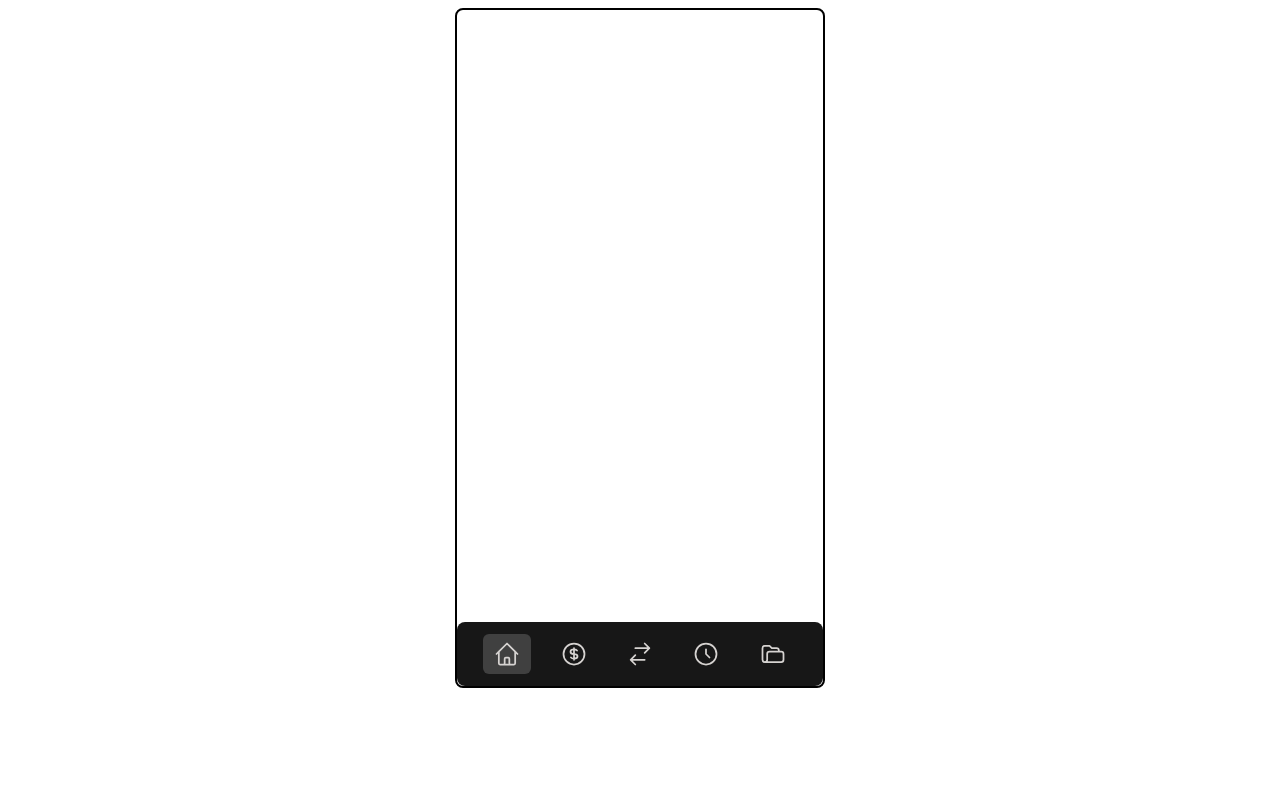
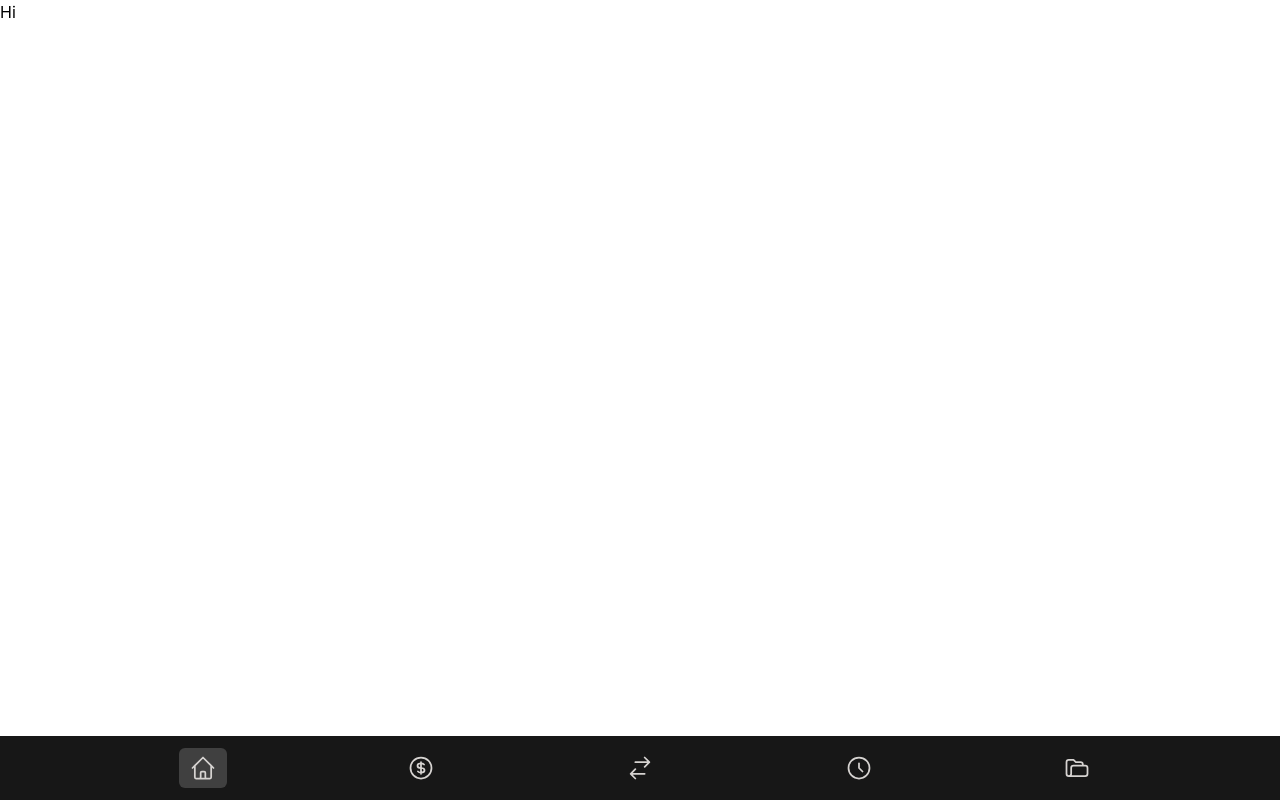
Before and after one commit to cajr11/fusion-cryptoapp-reactjs, a React (Create React App) app: page / in a window 1280 px wide. Built offline with nearby package versions, Linux system fonts and the light colour scheme.

Commit message:
folder restructure &  main nav link component created

```diff
--- a/package.json
+++ b/package.json
@@ -9,6 +9,7 @@
     "@testing-library/user-event": "^13.5.0",
     "react": "^17.0.2",
     "react-dom": "^17.0.2",
+    "react-router-dom": "^6.2.1",
     "react-scripts": "5.0.0",
     "web-vitals": "^2.1.4"
   },
--- a/src/App.js
+++ b/src/App.js
@@ -1,9 +1,18 @@
 import Layout from "./components/UI/Layout";
+import { Routes, Route } from "react-router-dom";
+import Home from "./pages/Home";
 
 function App() {
   return (
     <>
       <Layout>
+        <Routes>
+            <Route path="/" element={<Home />} />
+            <Route />
+            <Route />
+            <Route />
+            <Route />
+        </Routes>
       </Layout>
     </>
   );
--- a/src/components/UI/Layout.js
+++ b/src/components/UI/Layout.js
@@ -4,7 +4,7 @@ import MainNavigation from './MainNavigation'
 
 const Layout = ({ children }) => {
   return (
-    <div className='mobile-card mt-2 mx-auto border-2 border-black rounded-lg relative'>
+    <div className='w-screen h-screen max-h-screen relative'>
         <MainNavigation />
         <main>{children}</main>
     </div>
--- /dev/null
+++ b/src/components/UI/MainNavLink.js
@@ -0,0 +1,21 @@
+import React from 'react';
+import { NavLink } from "react-router-dom";
+
+const MainNavLink = ({ icon, path }) => {
+  return (
+    <li className="h-10 w-12">
+          <NavLink
+            className={(navData) =>
+              navData.isActive
+                ? "bg-neutral-700 h-full w-full flex items-center justify-center rounded-md"
+                : "h-full w-full flex items-center justify-center rounded-md"
+            }
+            to={`${path}`}
+          >
+            {icon}
+          </NavLink>
+    </li>
+  )
+}
+
+export default MainNavLink
--- a/src/components/UI/MainNavigation.js
+++ b/src/components/UI/MainNavigation.js
@@ -1,42 +1,32 @@
-import React, { useState } from 'react';
-import { HomeIcon, CurrencyDollarIcon, SwitchHorizontalIcon, ClockIcon, FolderOpenIcon } from '@heroicons/react/outline'
-import { FireIcon } from '@heroicons/react/solid';
+import React from "react";
+import {
+  HomeIcon,
+  CurrencyDollarIcon,
+  SwitchHorizontalIcon,
+  ClockIcon,
+  FolderOpenIcon,
+} from "@heroicons/react/outline";
+import { FireIcon } from "@heroicons/react/solid";
+import MainNavLink from "./MainNavLink";
 
 const MainNavigation = () => {
-    const [selectedIcon, setSelectedIcon] = useState("Home")
-
   return (
-    <nav className='flex absolute bottom-0 w-full bg-neutral-900 rounded-lg text-stone-300'>
-
+    <nav className="flex absolute bottom-0 w-full bg-neutral-900 text-stone-300">
       {/* App Logo - display only md screens and up */}
-        <div className='hidden'>
-            <FireIcon className='h-5'/>
+      <div className="hidden">
+        <FireIcon className="h-5" />
       </div>
 
       {/* Main nav links */}
-        <ul className='flex justify-evenly items-center w-full h-16 px-2'>
-            <li className={`h-10 w-12 flex items-center justify-center rounded-md ${selectedIcon === "Home" ? "bg-neutral-700" : ""}`} onClick={() => setSelectedIcon("Home") }>
-                <HomeIcon className='h-7 stroke-thin'/>
-            </li>
-
-            <li className={`h-10 w-12 flex items-center justify-center rounded-md ${selectedIcon === "Tokens" ? "bg-neutral-700" : ""}`} onClick={() => setSelectedIcon("Tokens")} >
-                <CurrencyDollarIcon className='h-7 stroke-thin' />
-            </li>
-
-            <li className={`h-10 w-12 flex items-center justify-center rounded-md ${selectedIcon === "Swap" ? "bg-neutral-700" : ""}`} onClick={() => setSelectedIcon("Swap")}>
-                <SwitchHorizontalIcon className='h-7 stroke-thin' />
-            </li>
-
-            <li className={`h-10 w-12 flex items-center justify-center rounded-md ${selectedIcon === "Watchlist" ? "bg-neutral-700" : ""}`} onClick={() => setSelectedIcon("Watchlist")}>
-                <ClockIcon className='h-7 stroke-thin' />
-            </li>
-
-            <li className={`h-10 w-12 flex items-center justify-center rounded-md ${selectedIcon === "Wallet" ? "bg-neutral-700" : ""}`} onClick={() => setSelectedIcon("Wallet")}>
-                <FolderOpenIcon className='h-7 stroke-thin' />
-            </li>
+      <ul className="flex justify-evenly items-center w-full h-16 px-2">
+          <MainNavLink icon={<HomeIcon className="h-7 stroke-thin" />} path="/" />
+          <MainNavLink icon={<CurrencyDollarIcon className="h-7 stroke-thin" />} path="/tokens" />
+          <MainNavLink icon={<SwitchHorizontalIcon className="h-7 stroke-thin" />} path="/swap" />
+          <MainNavLink icon={<ClockIcon className="h-7 stroke-thin" />} path="/watchlist" />
+          <MainNavLink icon={<FolderOpenIcon className="h-7 stroke-thin"  />} path="/wallet"/>
       </ul>
     </nav>
-  )
-}
+  );
+};
 
-export default MainNavigation
+export default MainNavigation;
--- a/src/index.js
+++ b/src/index.js
@@ -1,17 +1,15 @@
 import React from 'react';
 import ReactDOM from 'react-dom';
-import './index.css';
+import './styles/index.css';
 import App from './App';
-import reportWebVitals from './reportWebVitals';
+import { BrowserRouter } from 'react-router-dom';
+
 
 ReactDOM.render(
   <React.StrictMode>
-    <App />
+    <BrowserRouter>
+      <App />
+    </BrowserRouter>
   </React.StrictMode>,
   document.getElementById('root')
 );
-
-// If you want to start measuring performance in your app, pass a function
-// to log results (for example: reportWebVitals(console.log))
-// or send to an analytics endpoint. Learn more: https://bit.ly/CRA-vitals
-reportWebVitals();
--- /dev/null
+++ b/src/pages/Home.js
@@ -0,0 +1,12 @@
+import React from 'react';
+import Layout from '../components/UI/Layout';
+
+const Home = () => {
+  return (
+    <Layout>
+        Hi
+    </Layout>
+  )
+}
+
+export default Home
--- a/src/reportWebVitals.js
+++ /dev/null
@@ -1,13 +0,0 @@
-const reportWebVitals = onPerfEntry => {
-  if (onPerfEntry && onPerfEntry instanceof Function) {
-    import('web-vitals').then(({ getCLS, getFID, getFCP, getLCP, getTTFB }) => {
-      getCLS(onPerfEntry);
-      getFID(onPerfEntry);
-      getFCP(onPerfEntry);
-      getLCP(onPerfEntry);
-      getTTFB(onPerfEntry);
-    });
-  }
-};
-
-export default reportWebVitals;
--- a/src/index.css
+++ b/src/styles/index.css
@@ -1,5 +1,6 @@
 body {
   margin: 0;
+  padding: 0;
   font-family: -apple-system, BlinkMacSystemFont, "Segoe UI", "Roboto", "Oxygen",
     "Ubuntu", "Cantarell", "Fira Sans", "Droid Sans", "Helvetica Neue",
     sans-serif;
@@ -17,13 +18,7 @@ code {
 @tailwind utilities;
 
 @layer components {
-  .mobile-card {
-    height: 680px;
-    width: 370px;
+  .stroke-thin > path {
+    stroke-width: 1.5px;
   }
-
-
-.stroke-thin > path {
-  stroke-width: 1.5px;
 }
-}
```
Also changed, not shown: src/tests/setupTests.js (renamed from src/setupTests.js), 2 other files (tests, documents, lock files or other folders). Lines whose indentation alone changed are shown as unchanged.
